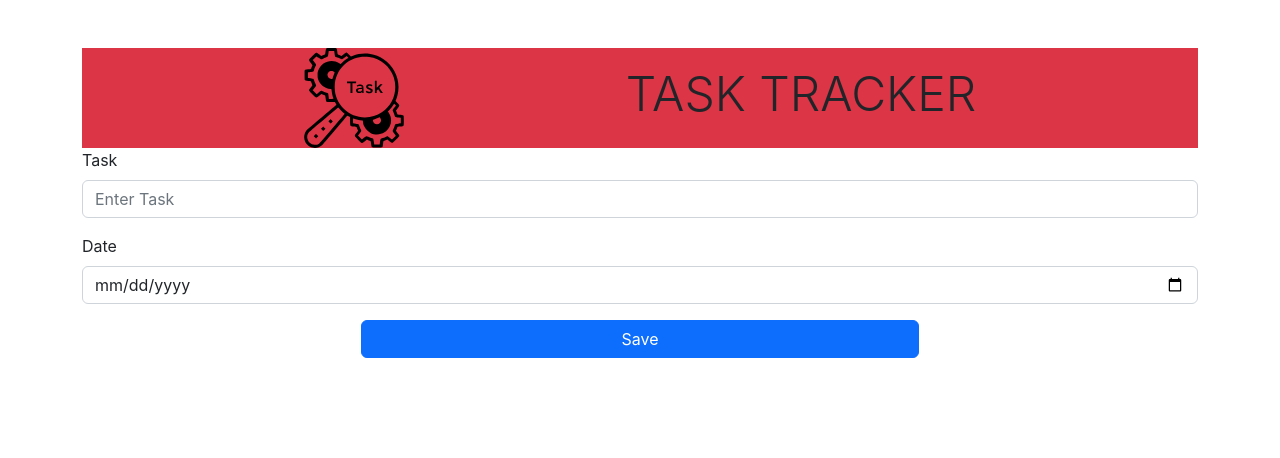
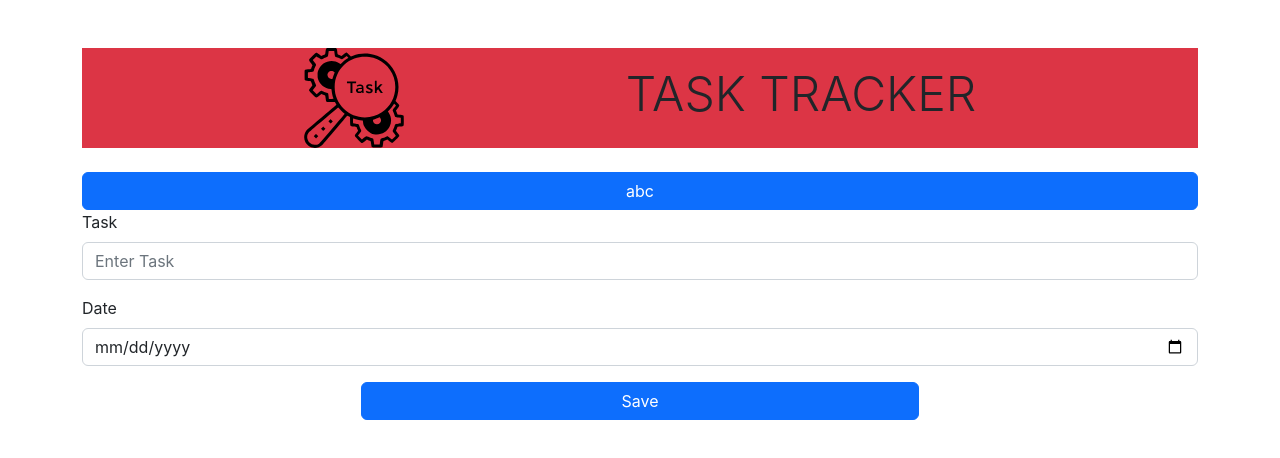
Before and after one commit to humEyra1064/task-tracker-s, a React (Create React App) app: page / in a window 1280 px wide. Shown: the top 458 px of the page. Built offline with nearby package versions, Linux system fonts and the light colour scheme; the HTML template or start-up script is replaced by a standard one.

Commit message:
home start

```diff
--- a/src/components/addTask/AddTask.jsx
+++ b/src/components/addTask/AddTask.jsx
@@ -12,6 +12,8 @@ const AddTask = () => {
         e.preventDefault();
         const newTask ={task,date}
         addNewTask(newTask)
+        setTask("")
+        setDate("")
     }
     const addNewTask =async(newTask)=>{
         const url ="https://63f7293fe40e087c9588886d.mockapi.io/api/tasks";
--- a/src/page/Home.jsx
+++ b/src/page/Home.jsx
@@ -1,10 +1,12 @@
 
+import { Button } from 'react-bootstrap'
 import AddTask from '../components/addTask/AddTask'
 import TaskList from '../components/taskList/TaskList'
 
 const Home = () => {
   return (
-    <div>
+    <div className='mt-4 d-flex justify-content-center flex-column'>
+        <Button variant="primary">abc</Button>
       <AddTask/>
       <TaskList/>
     </div>
```
